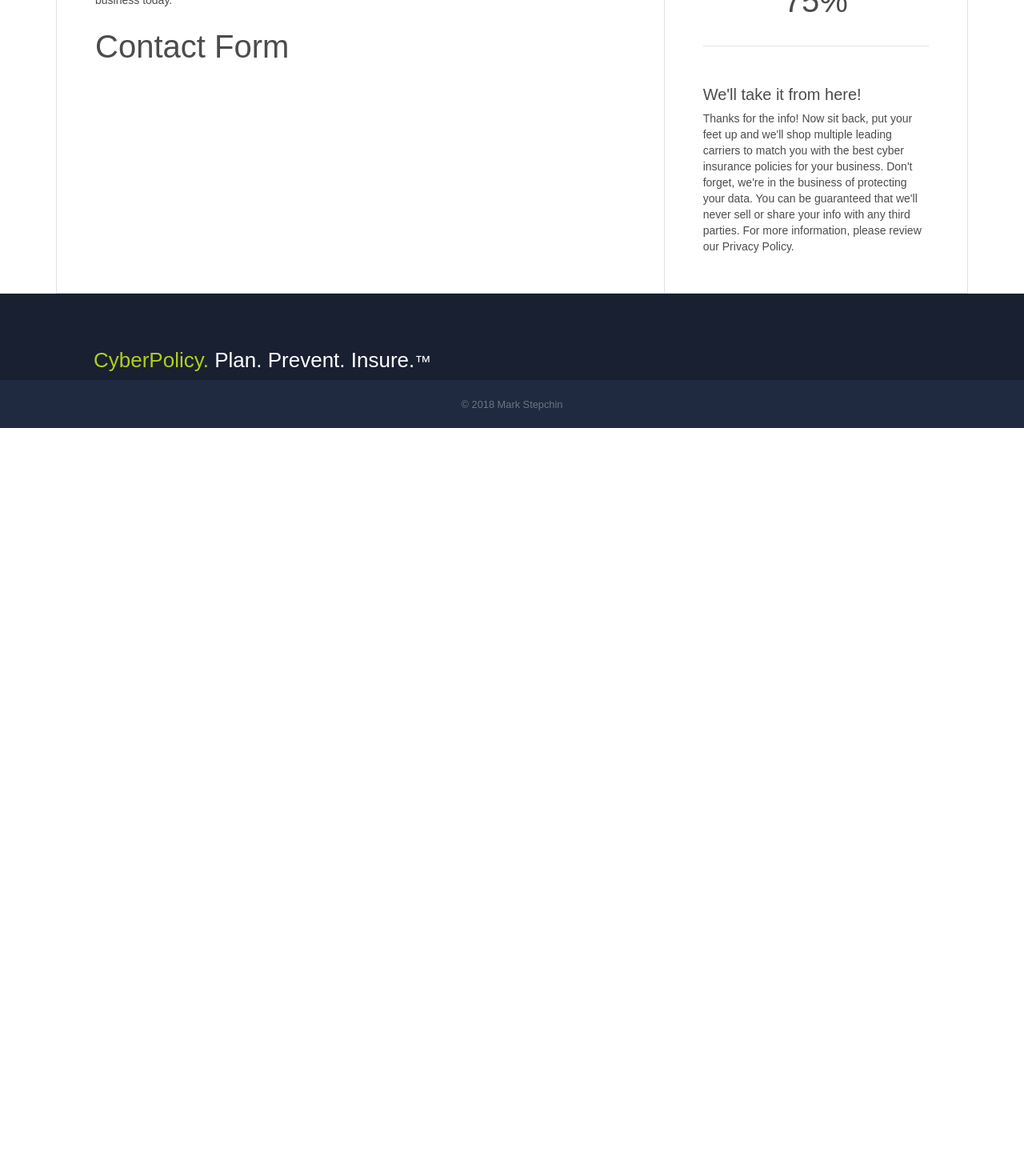
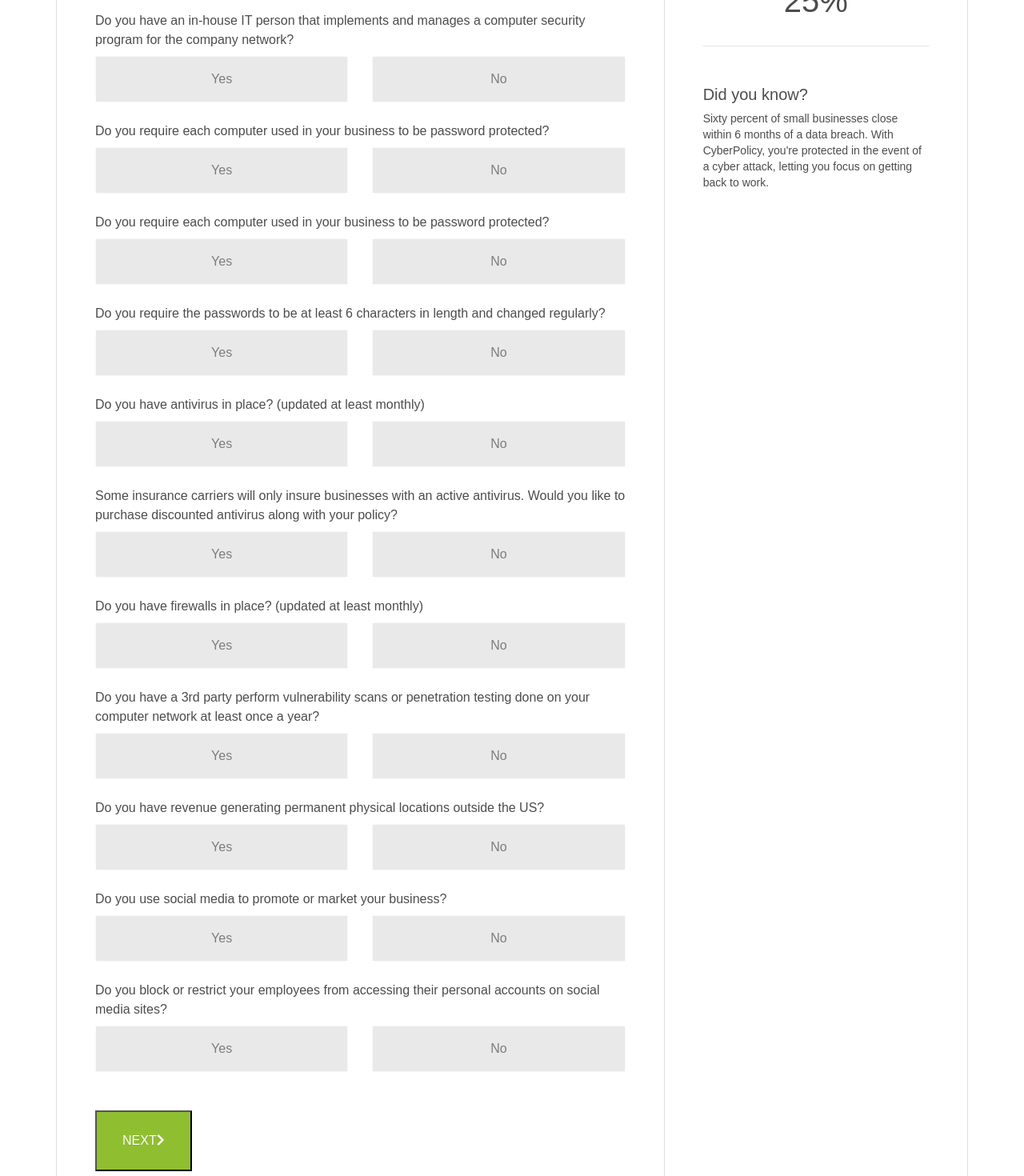
Before and after one commit to markstepchin/cybersecurityclone, a React (Create React App) app: page / in a window 1280 px wide. Shown: the part 360-1830 px from the top of the page at 80% size. Before the commit the page ends 896 px from the top, so only its background shows below. Built offline with nearby package versions, Linux system fonts and the light colour scheme; the HTML template or start-up script is replaced by a standard one.

Commit message:
refactored the initial response of the Button Group to be null, and only have a value after the user selects either yes or no

```diff
--- a/src/App.js
+++ b/src/App.js
@@ -13,7 +13,7 @@ class App extends Component {
     return (
       <div>
         <Header />
-        <ContactPage />
+        <OperationsPage />
         <Footer />
       </div >
     );
--- a/src/components/forms/OperationsForm.js
+++ b/src/components/forms/OperationsForm.js
@@ -6,9 +6,151 @@ import ButtonGroup from './utilities/ButtonGroup';
 import NextButton from '../layout/NextButton';
 
 class OperationsForm extends React.Component {
+
+    constructor() {
+        super();
+
+        this.state = {
+            IT: null,
+            passwordProtectedComputers: null,
+        }
+    }
+
     render() {
         return (
-            <h1>Operations Form</h1>
+            <React.Fragment>
+
+                <ButtonGroup
+                    label='Do you have an in-house IT person that implements and manages a computer security program for the company network?'
+                    response={this.state.IT}
+                    yesClick={() => this.setState({ IT: true })}
+                    noClick={() => this.setState({ IT: false })}
+                />
+
+                <ButtonGroup
+                    label='Do you require each computer used in your business to be password protected?'
+                    response={this.state.passwordProtectedComputers}
+                    yesClick={() => this.setState({ passwordProtectedComputers: true })}
+                    noClick={() => this.setState({ passwordProtectedComputers: false })}
+                />
+
+                <label>
+                    Do you require each computer used in your business to be password protected?
+                </label>
+                <div class="row mb-4">
+                    <div class="col-6">
+                        <button type="button" class="btn btn-light btn-block py-3">Yes</button>
+                    </div>
+                    <div class="col-6">
+                        <button type="button" class="btn btn-light btn-block py-3">No</button>
+                    </div>
+                </div>
+
+                <label>
+                    Do you require the passwords to be at least 6 characters in length and changed regularly?
+                </label>
+                <div class="row mb-4">
+                    <div class="col-6">
+                        <button type="button" class="btn btn-light btn-block py-3">Yes</button>
+                    </div>
+                    <div class="col-6">
+                        <button type="button" class="btn btn-light btn-block py-3">No</button>
+                    </div>
+                </div>
+
+                <label>
+                    Do you have antivirus in place? (updated at least monthly)
+                </label>
+                <div class="row mb-4">
+                    <div class="col-6">
+                        <button type="button" class="btn btn-light btn-block py-3">Yes</button>
+                    </div>
+                    <div class="col-6">
+                        <button type="button" class="btn btn-light btn-block py-3">No</button>
+                    </div>
+                </div>
+
+                <label>
+                    Some insurance carriers will only insure businesses with an active antivirus. Would you like to purchase discounted antivirus
+                    along with your policy?
+                </label>
+                <div class="row mb-4">
+                    <div class="col-6">
+                        <button type="button" class="btn btn-light btn-block py-3">Yes</button>
+                    </div>
+                    <div class="col-6">
+                        <button type="button" class="btn btn-light btn-block py-3">No</button>
+                    </div>
+                </div>
+
+                <label>
+                    Do you have firewalls in place? (updated at least monthly)
+                </label>
+                <div class="row mb-4">
+                    <div class="col-6">
+                        <button type="button" class="btn btn-light btn-block py-3">Yes</button>
+                    </div>
+                    <div class="col-6">
+                        <button type="button" class="btn btn-light btn-block py-3">No</button>
+                    </div>
+                </div>
+
+                <label>
+                    Do you have a 3rd party perform vulnerability scans or penetration testing done on your computer network at least once a
+                    year?
+                </label>
+                <div class="row mb-4">
+                    <div class="col-6">
+                        <button type="button" class="btn btn-light btn-block py-3">Yes</button>
+                    </div>
+                    <div class="col-6">
+                        <button type="button" class="btn btn-light btn-block py-3">No</button>
+                    </div>
+                </div>
+
+                <label>
+                    Do you have revenue generating permanent physical locations outside the US?
+                </label>
+                <div class="row mb-4">
+                    <div class="col-6">
+                        <button type="button" class="btn btn-light btn-block py-3">Yes</button>
+                    </div>
+                    <div class="col-6">
+                        <button type="button" class="btn btn-light btn-block py-3">No</button>
+                    </div>
+                </div>
+
+                <label>
+                    Do you use social media to promote or market your business?
+                </label>
+                <div class="row mb-4">
+                    <div class="col-6">
+                        <button type="button" class="btn btn-light btn-block py-3">Yes</button>
+                    </div>
+                    <div class="col-6">
+                        <button type="button" class="btn btn-light btn-block py-3">No</button>
+                    </div>
+                </div>
+
+                <label>
+                    Do you block or restrict your employees from accessing their personal accounts on social media sites?
+                </label>
+                <div class="row mb-4">
+                    <div class="col-6">
+                        <button type="button" class="btn btn-light btn-block py-3">Yes</button>
+                    </div>
+                    <div class="col-6">
+                        <button type="button" class="btn btn-light btn-block py-3">No</button>
+                    </div>
+                </div>
+
+                <div class="my-5">
+                    <button type="button" class="continue-btn">
+                        Next
+                        <i class="fas fa-chevron-right"></i>
+                    </button>
+                </div>
+            </React.Fragment>
         )
     }
 }
--- a/src/components/forms/utilities/ButtonGroup.js
+++ b/src/components/forms/utilities/ButtonGroup.js
@@ -2,14 +2,26 @@ import React from 'react';
 
 class ButtonGroup extends React.Component {
 
-    yesClick = () => {
-        if (!this.props.response) //if no, change
-            this.props.toggle();
+    yesColor = () => {
+        if (this.props.response === null)
+            return 'btn-light';
+
+        else if (this.props.response) //true
+            return 'btn-dark';
+
+        else                          //false
+            return 'btn-light';
     }
 
-    noClick = () => {
-        if (this.props.response) //if yes, change
-            this.props.toggle();
+    noColor = () => {
+        if (this.props.response === null)
+            return 'btn-light';
+
+        else if (this.props.response) //true
+            return 'btn-light';
+
+        else                          //false
+            return 'btn-dark';
     }
 
     render() {
@@ -17,8 +29,10 @@ class ButtonGroup extends React.Component {
             <ButtonGroupLayout
                 label={this.props.label}
                 response={this.props.response}
-                yesClick={this.yesClick}
-                noClick={this.noClick}
+                yesClick={this.props.yesClick}
+                yesColor={this.yesColor}
+                noClick={this.props.noClick}
+                noColor={this.noColor}
             />
         )
     }
@@ -33,7 +47,7 @@ const ButtonGroupLayout = (props) => (
             <div className="col-6">
                 <button
                     type="button"
-                    className={`btn ${props.response ? 'btn-dark' : 'btn-light'} btn-block py-3`}
+                    className={`btn ${props.yesColor()} btn-block py-3`}
                     onClick={props.yesClick}
                 >
                     Yes
@@ -42,7 +56,7 @@ const ButtonGroupLayout = (props) => (
             <div className="col-6">
                 <button
                     type="button"
-                    className={`btn ${props.response ? 'btn-light' : 'btn-dark'} btn-block py-3`}
+                    className={`btn ${props.noColor()} btn-block py-3`}
                     onClick={props.noClick}
                 >
                     No
```
